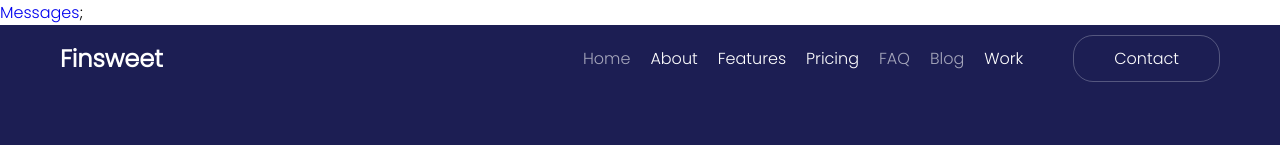
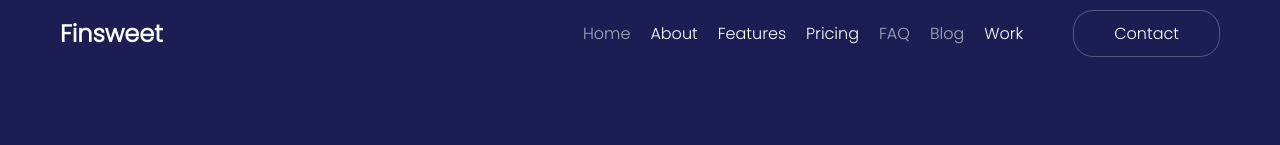
Before and after one commit to Shakhmurad7/finsweet, a React (Vite) app: page / in a window 1280 px wide. Shown: the top 145 px of the page. Built offline with nearby package versions, Linux system fonts and the light colour scheme.

Commit message:
add item in header

```diff
--- a/src/Pages/Header.jsx
+++ b/src/Pages/Header.jsx
@@ -5,15 +5,6 @@ const Header =()=>{
     const [menu , setmenu] = useState(false)
     return(
         <>
-
-<NavLink
-  to="/"
-  className={({ isActive, isPending }) =>
-    isPending ? "pending" : isActive ? "active" : ""
-  }
->
-  Messages
-</NavLink>;
             <header>
                 <div className="Big-container">
 
```
